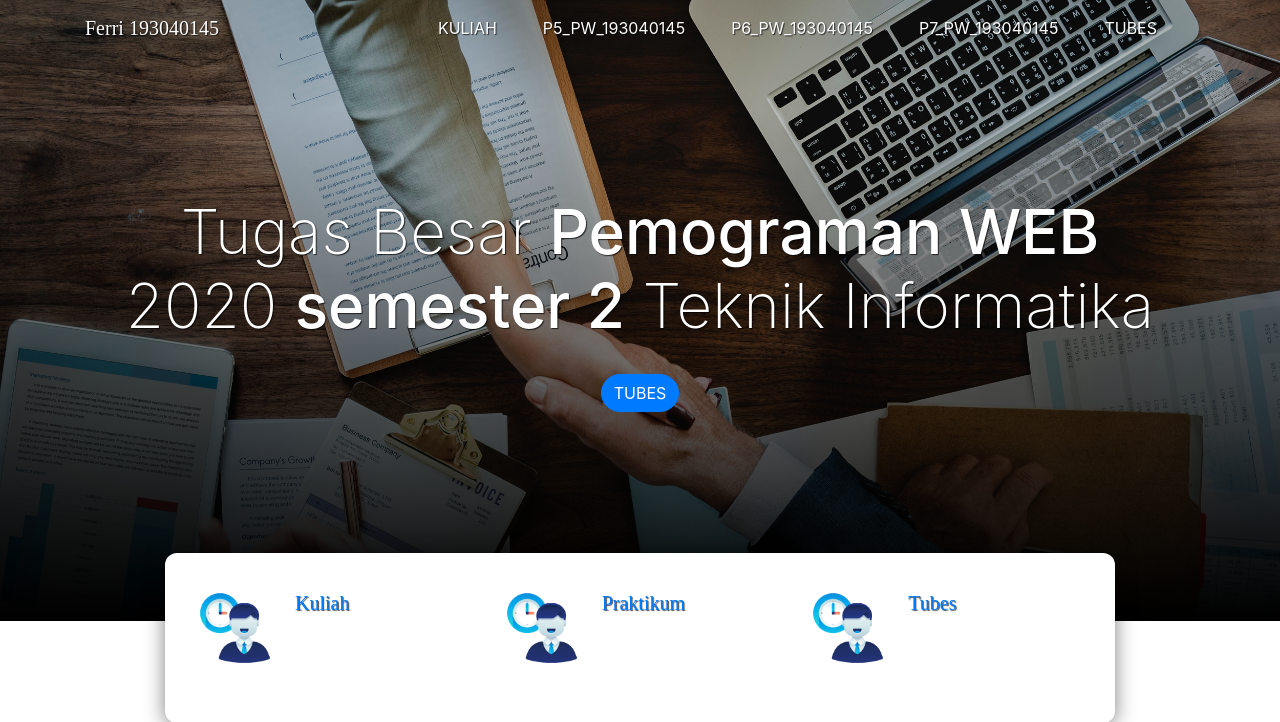
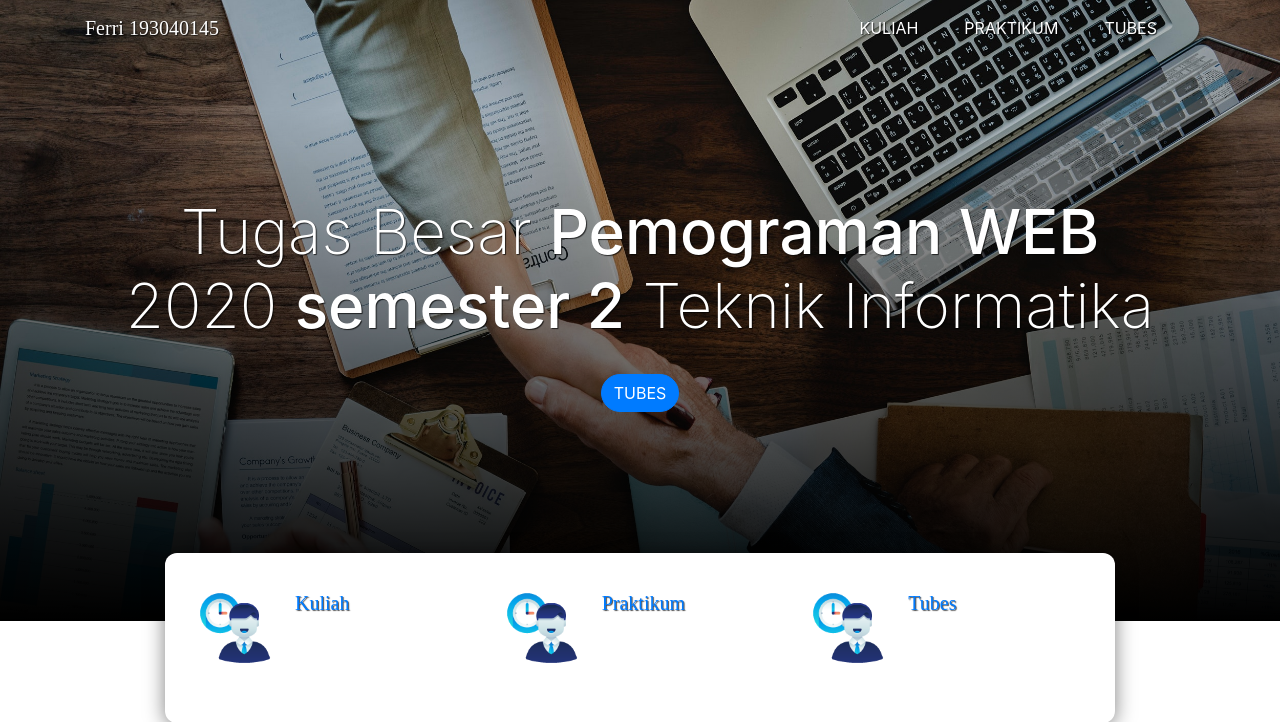
Before and after one commit to FerriSM16/pw2020_193040145, a PHP site: page / in a window 1280 px wide. Shown: the top 722 px of the page. Run offline with PHP 8.4, Linux system fonts and the light colour scheme; some web fonts are replaced.

Commit message:
Update index.php

```diff
--- a/index.php
+++ b/index.php
@@ -33,9 +33,7 @@
   <div class="collapse navbar-collapse" id="navbarNavAltMarkup">
     <div class="navbar-nav ml-auto">
       <a class="nav-item nav-link active " href="kuliah">Kuliah <span class="sr-only">(current)</span></a>
-      <a class="nav-item nav-link" href="praktikum/p5_PW_193040145">p5_PW_193040145</a>
-      <a class="nav-item nav-link" href="praktikum/p6_PW_193040145">p6_PW_193040145</a>
-      <a class="nav-item nav-link" href="praktikum/p7_PW_193040145">p7_PW_193040145</a>
+      <a class="nav-item nav-link" href="praktikum">Praktikum</a>
       <a class="nav-item nav-link" href="tubes/index1.php">tubes</a>
     </div>
   </div>
```
